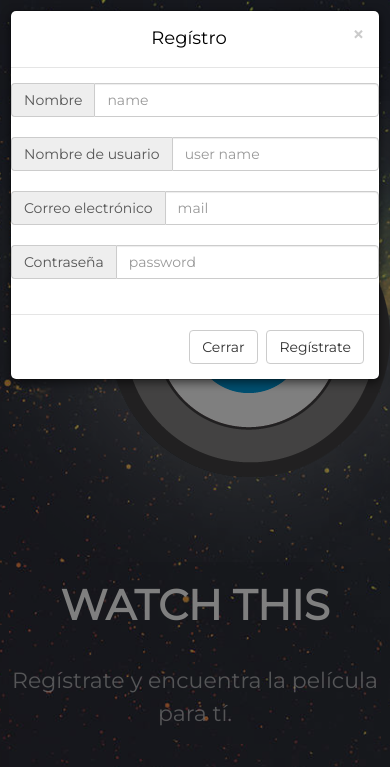
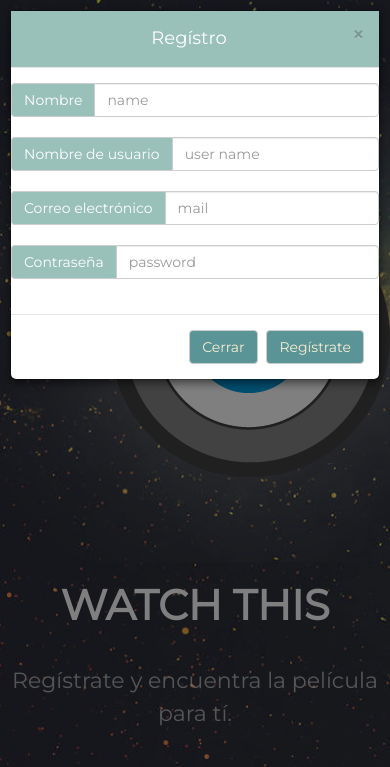
Before and after one commit to meliveloz/hackathon, a plain HTML site: page index.html in a window 390 px wide. Both pictures are taken after a click on the button "Regístrate". Shown: the top 767 px of the page. Drawn offline with nearby package versions, Linux system fonts and the light colour scheme.

Commit message:
add modals colours

```diff
--- a/assets/css/Header-Nightsky.css
+++ b/assets/css/Header-Nightsky.css
@@ -7,7 +7,7 @@ body {
     background: url("../../assets/img/nightsky.jpg") no-repeat;
     background-size: cover;
     background-position: bottom;
-    padding-bottom: 141px;
+    padding-bottom: 200px;
 }
 
 .header-nightsky .navbar-nav>li>a {
--- a/assets/css/main.css
+++ b/assets/css/main.css
@@ -1,4 +1,16 @@
+
 /* ------------------explorer.html----- */
+=======
+/* Paleta de colores para pagina
+--- #060E17 "GRIS OCURO"- BASE PAGINA ( FONDO )
+--- #5B9496  "" - COLOR BOTON BASE
+--- #9AC0BA  "" - CAMBIO DE COLOR CUANDO CURSO ESTA ARRIBA DEL BOTON
+--- #F6EDD3  "BLANCO INVIERNO" - COLOR DE TIPOGRAFIA
+Tipografia font-family: 'Muli', sans-serif;
+<link href="https://fonts.googleapis.com/css?family=Muli:400i" rel="stylesheet">
+
+*/
+
 #movies img, #movie img {
   width: 100%;
 }
@@ -11,15 +23,44 @@
   height: 280px;
 }
 
-/*----- modals ------------*/
-#gridSystemModalLabel {
-  color: black;
+/*modals*/
+#gridSystemModalLabel{
+  color: white;
+}
+
+#gridSystemModalLabel2{
+  color:white;
+}
+
+.modal-header{
+  background-color: #9AC0BA;
 }
 
 .reg{
   margin-bottom: 20px;
 }
 
+.user{
+  margin-top: 20px;
+}
+
+.input-group-addon{
+  background-color: #9AC0BA;
+  color: white;
+}
+
+.btn-reg, .btn-login{
+  background-color: #5B9496;
+  color: #F6EDD3;
+}
+
+
+.btn-reg:hover, .btn-login:hover{
+  background-color: #9AC0BA;
+  color: #F6EDD3;
+}
+
+/* end modals*/
 
 /*Carousel*/
 .carousel-indicators {
--- a/index.html
+++ b/index.html
@@ -39,26 +39,26 @@
                     </div>
                     <div class="row">
                       <div class="col-md-10 col-md-offset-1 input-group reg">
-                        <span class="input-group-addon" id="basic-addon1">Nombre de usuario</span>
+                        <span class="input-group-addon" id="basic-addon2">Nombre de usuario</span>
                         <input type="text" class="form-control" placeholder="user name" aria-describedby="basic-addon1">
                       </div>
                     </div>
                     <div class="row">
                       <div class="col-md-10 col-md-offset-1 input-group reg">
-                        <span class="input-group-addon" id="basic-addon1">Correo electrónico</span>
+                        <span class="input-group-addon" id="basic-addon3">Correo electrónico</span>
                         <input type="text" class="form-control" placeholder="mail" aria-describedby="basic-addon1">
                       </div>
                     </div>
                     <div class="row">
                       <div class="col-md-10 col-md-offset-1 input-group reg">
-                        <span class="input-group-addon" id="basic-addon1">Contraseña</span>
+                        <span class="input-group-addon" id="basic-addon4">Contraseña</span>
                         <input type="text" class="form-control" placeholder="password" aria-describedby="basic-addon1">
                       </div>
                     </div>
                   </div>
                   <div class="modal-footer">
-                    <button type="button" class="btn btn-default" data-dismiss="modal">Cerrar</button>
-                    <button type="button" class="btn btn-default">Regístrate</button>
+                    <button type="button" class="btn btn-default btn-reg" data-dismiss="modal">Cerrar</button>
+                    <button type="button" class="btn btn-default btn-reg">Regístrate</button>
                   </div>
                 </div><!-- /.modal-content -->
               </div><!-- /.modal-dialog -->
@@ -70,22 +70,22 @@
                 <div class="modal-content">
                   <div class="modal-header">
                     <button type="button" class="close" data-dismiss="modal" aria-label="Close"><span aria-hidden="true">&times;</span></button>
-                    <h4 class="modal-title" id="gridSystemModalLabel">Inicio sesión</h4>
+                    <h4 class="modal-title" id="gridSystemModalLabel2">Inicio sesión</h4>
                   </div>
                   <div class="row">
-                    <div class="col-md-10 col-md-offset-1 input-group reg">
-                      <span class="input-group-addon" id="basic-addon1">Usuario</span>
+                    <div class="col-md-10 col-md-offset-1 input-group reg user">
+                      <span class="input-group-addon" id="basic-addon5">Usuario</span>
                       <input type="text" class="form-control" placeholder="" aria-describedby="basic-addon1">
                     </div>
                   </div>
                   <div class="row">
                     <div class="col-md-10 col-md-offset-1 input-group reg">
-                      <span class="input-group-addon" id="basic-addon1">Contraseña</span>
+                      <span class="input-group-addon" id="basic-addon6">Contraseña</span>
                       <input type="text" class="form-control" placeholder="" aria-describedby="basic-addon1">
                     </div>
                   </div>
                   <div class="modal-footer">
-                    <button type="button" class="btn btn-default" data-dismiss="modal">Entrar</button>
+                    <button type="button" class="btn btn-default btn-login" data-dismiss="modal">Entrar</button>
                   </div>
                 </div>
               </div>
```
